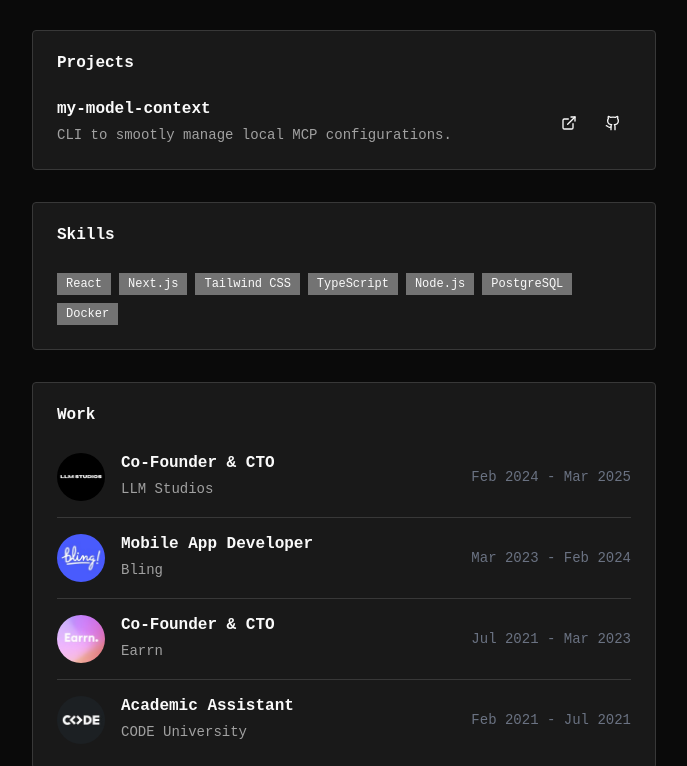
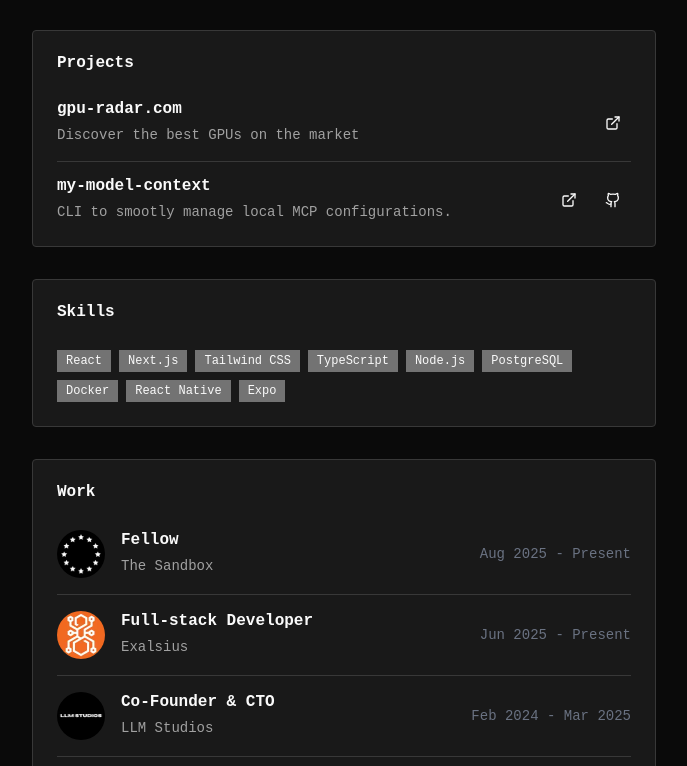
Before and after one commit to matteovhaxt/website, a React (Vite) app: page / in a window 1280 px wide. Shown: the part 474-1240 px from the top of the page, without its empty margins (296-983 px from the left). Built offline with nearby package versions, Linux system fonts and the light colour scheme.

Commit message:
feat: latest work + projects

```diff
--- a/src/routes/index.tsx
+++ b/src/routes/index.tsx
@@ -42,6 +42,11 @@
 
 const projects = [
 	{
+		title: "gpu-radar.com",
+		description: "Discover the best GPUs on the market",
+		link: "https://gpu-radar.com",
+	},
+	{
 		title: "my-model-context",
 		description: "CLI to smootly manage local MCP configurations.",
 		link: "https://www.npmjs.com/package/my-model-context",
@@ -50,6 +55,18 @@
 ];
 
 const work = [
+	{
+		company: "The Sandbox",
+		role: "Fellow",
+		image: "sandbox-logo.webp",
+		timeframe: "Aug 2025 - Present",
+	},
+	{
+		company: "Exalsius",
+		role: "Full-stack Developer",
+		image: "exalsius-logo.webp",
+		timeframe: "Jun 2025 - Present",
+	},
 	{
 		company: "LLM Studios",
 		role: "Co-Founder & CTO",
@@ -164,6 +181,7 @@
 											>
 												<ExternalLink className="w-4 h-4" />
 											</Button>
+											{project.github ? (
 												<Button
 													variant="ghost"
 													size="icon"
@@ -171,6 +189,7 @@
 												>
 													<Github className="w-4 h-4" />
 												</Button>
+											) : null}
 										</div>
 									</div>
 								</div>
@@ -192,6 +211,8 @@
 								"Node.js",
 								"PostgreSQL",
 								"Docker",
+								"React Native",
+								"Expo",
 							].map((skill) => (
 								<Badge key={skill}>
 									<p>{skill}</p>
```
Also changed, not shown: public/exalsius-logo.webp (added), public/sandbox-logo.webp (added). Lines whose indentation alone changed are shown as unchanged.
